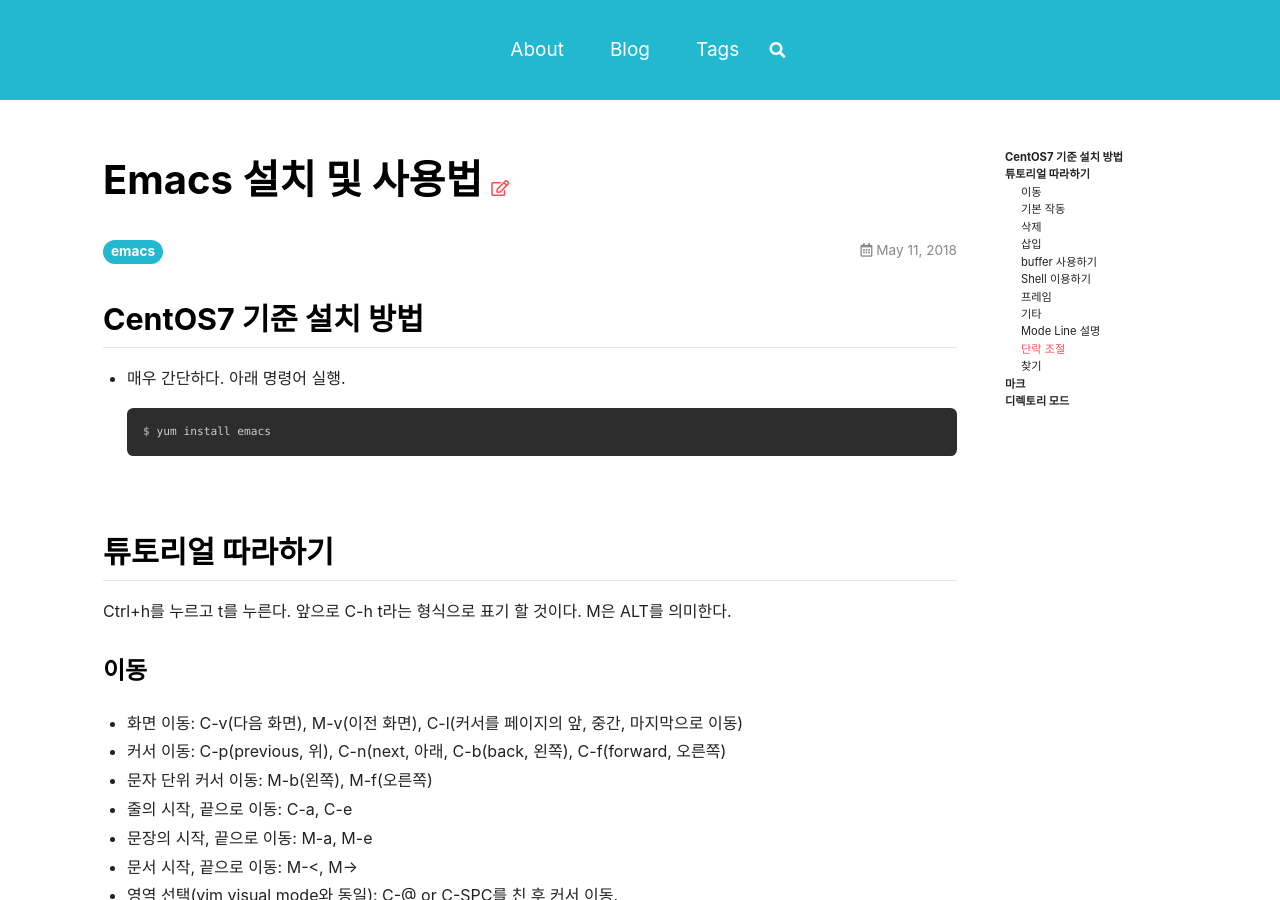
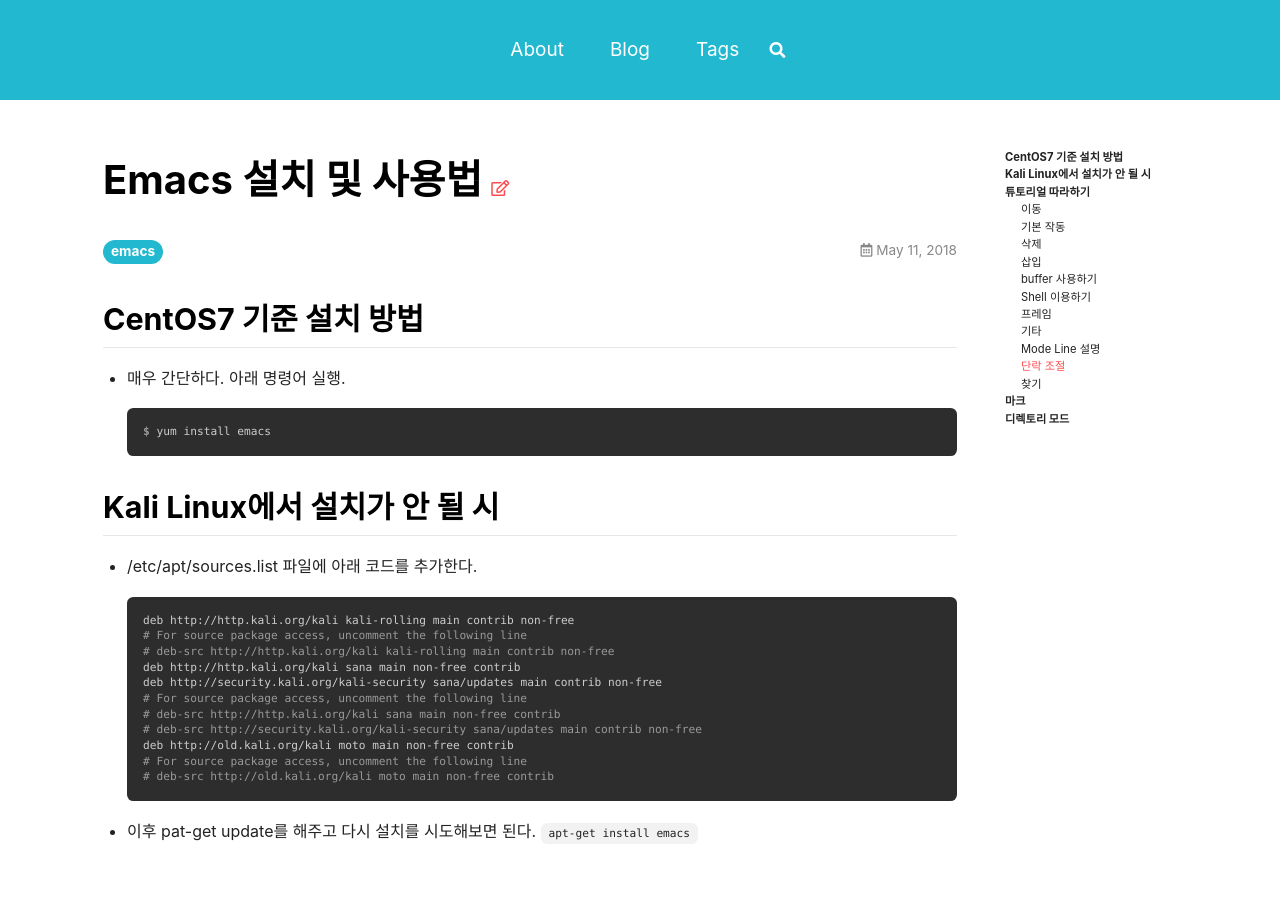
Before and after one commit to adonaiOhesed/adonaiohesed.github.io, a Jekyll site: the page built from _posts/2018-05-11-emacs.md, in a window 1280 px wide and 900 px high. Built offline with Jekyll 4.4.1, drawn with Linux system fonts in a browser that asks for light colours; nearby versions of some CDN libraries; comment, search, counter and statistics services are not loaded.

Commit message:
디자인 변경 전 자료

````diff
--- a/_posts/2018-05-11-emacs.md
+++ b/_posts/2018-05-11-emacs.md
@@ -10,6 +10,23 @@
 ```console
 $ yum install emacs
 ```
+
+## Kali Linux에서 설치가 안 될 시
+* /etc/apt/sources.list 파일에 아래 코드를 추가한다.
+```conf
+deb http://http.kali.org/kali kali-rolling main contrib non-free
+# For source package access, uncomment the following line
+# deb-src http://http.kali.org/kali kali-rolling main contrib non-free
+deb http://http.kali.org/kali sana main non-free contrib
+deb http://security.kali.org/kali-security sana/updates main contrib non-free
+# For source package access, uncomment the following line
+# deb-src http://http.kali.org/kali sana main non-free contrib
+# deb-src http://security.kali.org/kali-security sana/updates main contrib non-free
+deb http://old.kali.org/kali moto main non-free contrib
+# For source package access, uncomment the following line
+# deb-src http://old.kali.org/kali moto main non-free contrib
+```
+* 이후 pat-get update를 해주고 다시 설치를 시도해보면 된다. ```apt-get install emacs```
 
 <br>
 
````
Also changed, not shown: _posts/2019-10-09-modus_operandi_motive_and_technology.md (added, +10 -0 lines), _posts/2019-11-01-metasploit.md (added, +44 -0 lines), assets/cover/metasploit.png (added).
